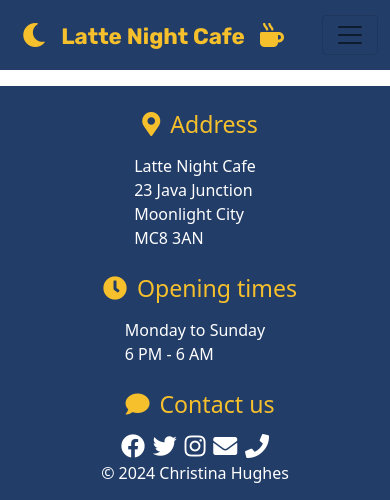
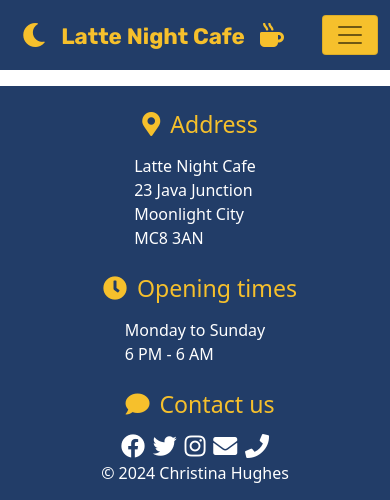
Before and after one commit to CHughes13/late-night-cafe, a Django app: page / in a window 390 px wide. Shown: the top 500 px of the page. Run offline with Django 4.2, Linux system fonts and the light colour scheme; parts of the project's set-up code (start-up, migrations or seed data) failed here and were passed over.

Commit message:
Change color of navbar toggle button to yellow when it appears in mobile view

```diff
--- a/static/css/style.css
+++ b/static/css/style.css
@@ -49,6 +49,10 @@ body {
     /* Text color stands out from the rest of the nav bar so it's clear what page the user is on */
 }
 
+/* Button that toggles navbar when in mobile view */
+.navbar-toggler {
+    background-color: #F6C02c;
+}
 
 /* FOOTER*/
 
```
